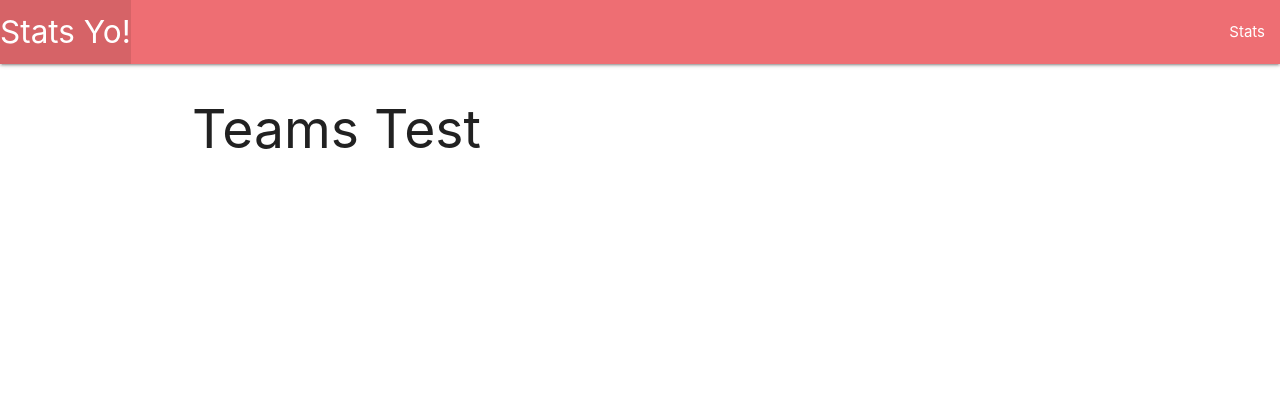
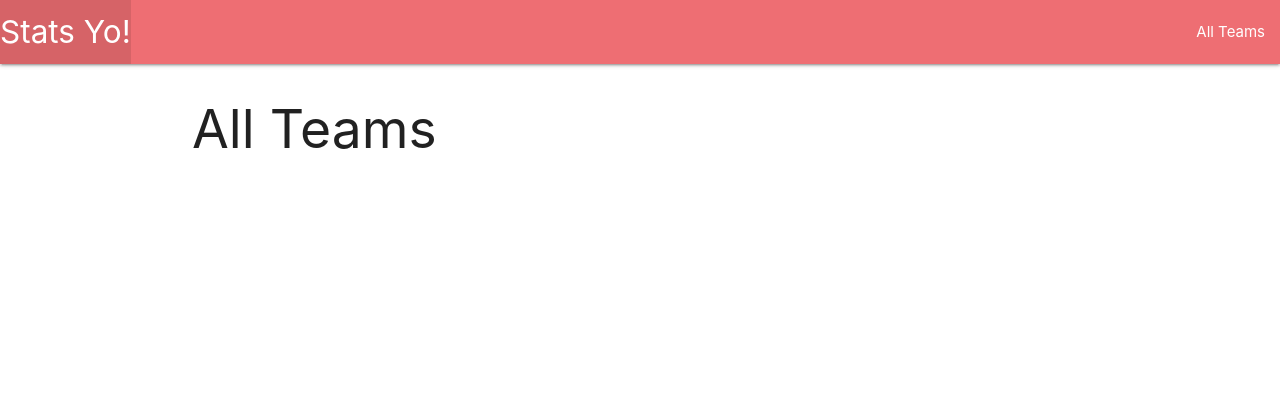
Before and after one commit to jcos201/statsyo, a Django app: page /teams/ in a window 1280 px wide. Shown: the top 420 px of the page. Run offline with Django 3.2, Linux system fonts and the light colour scheme; data that the repository does not hold is empty.

Commit message:
adds links to logos and displays roster for clicked team

```diff
--- a/main_app/templates/base.html
+++ b/main_app/templates/base.html
@@ -22,7 +22,7 @@
                 </ul>
                 <ul class="right">
                     <li>
-                        <a href="{% url 'stats' %}">Stats</a>
+                        <a href="{% url 'teams' %}">All Teams</a>
                     </li>
 
                 </ul>
--- a/main_app/templates/teams/detail.html
+++ b/main_app/templates/teams/detail.html
@@ -8,8 +8,8 @@
 <!-- IF LOGGED IN USER CAN ADD PLAYER TO FAVORITES LIST -->
     <!-- IF LOGGED IN USER CAN CLICK ON PLAYER AND GO TO PLAYERS PAGE -->
     <!-- IF NOT LOGGED IN REDIRECT LOGIN PAGE -->
+<h2>40-Man Roster for the {{ team }} </h2>
 
-    <h2>Roster Test</h2>
 {% for player in players %}
 <p>{{ player.name_display_first_last }}</p>
 <p>{{ player.position_txt }}</p>
--- a/main_app/templates/teams/index.html
+++ b/main_app/templates/teams/index.html
@@ -5,9 +5,11 @@
 <!-- ADD ALL MLB LOGOS FOR EACH TEAM-->
 <!-- DOESN'T HAVE TO BE LOGGED IN TO VIEW THIS PAGE -->
 
-<h2>Teams Test</h2>
+<h2>All Teams</h2>
 {% for team in teams %}
-<img class="logo" src='../static/images/{{ team.name_abbrev }}.png' >
+<a href='../teams/roster/{{ team.team_id }}'>
+    <img alt="{{ team.name_abbrev }}" class="logo" src='../static/images/{{ team.name_abbrev }}.png'>
+</a>
 {% endfor %}
 
 {% endblock %}
--- a/main_app/urls.py
+++ b/main_app/urls.py
@@ -5,5 +5,5 @@ urlpatterns = [
     path('', views.home, name='home'),
     path('teams/', views.teams, name='teams'),
     path('stats/', views.stats, name='stats'),
-    path('roster/<int:team_id>/', views.roster, name='roster')
+    path('teams/roster/<int:team_id>/', views.roster, name='roster')
 ]
--- a/main_app/views.py
+++ b/main_app/views.py
@@ -39,11 +39,13 @@ def roster(request, team_id):
     # all_season = team['team_all_season']
     # results = all_season['queryResults']
 
-    rosterData = requests.get("http://lookup-service-prod.mlb.com/json/named.roster_40.bam?team_id='158'")
+    rosterData = requests.get("http://lookup-service-prod.mlb.com/json/named.roster_40.bam?team_id='{}'".format(team_id))
     teamRoster = rosterData.json()
     roster = teamRoster['roster_40']
     rosterResults = roster['queryResults']
 
+
     return render(request, 'teams/detail.html', {
-        'players': rosterResults['row']
+        'players': rosterResults['row'],
+
     })
```
